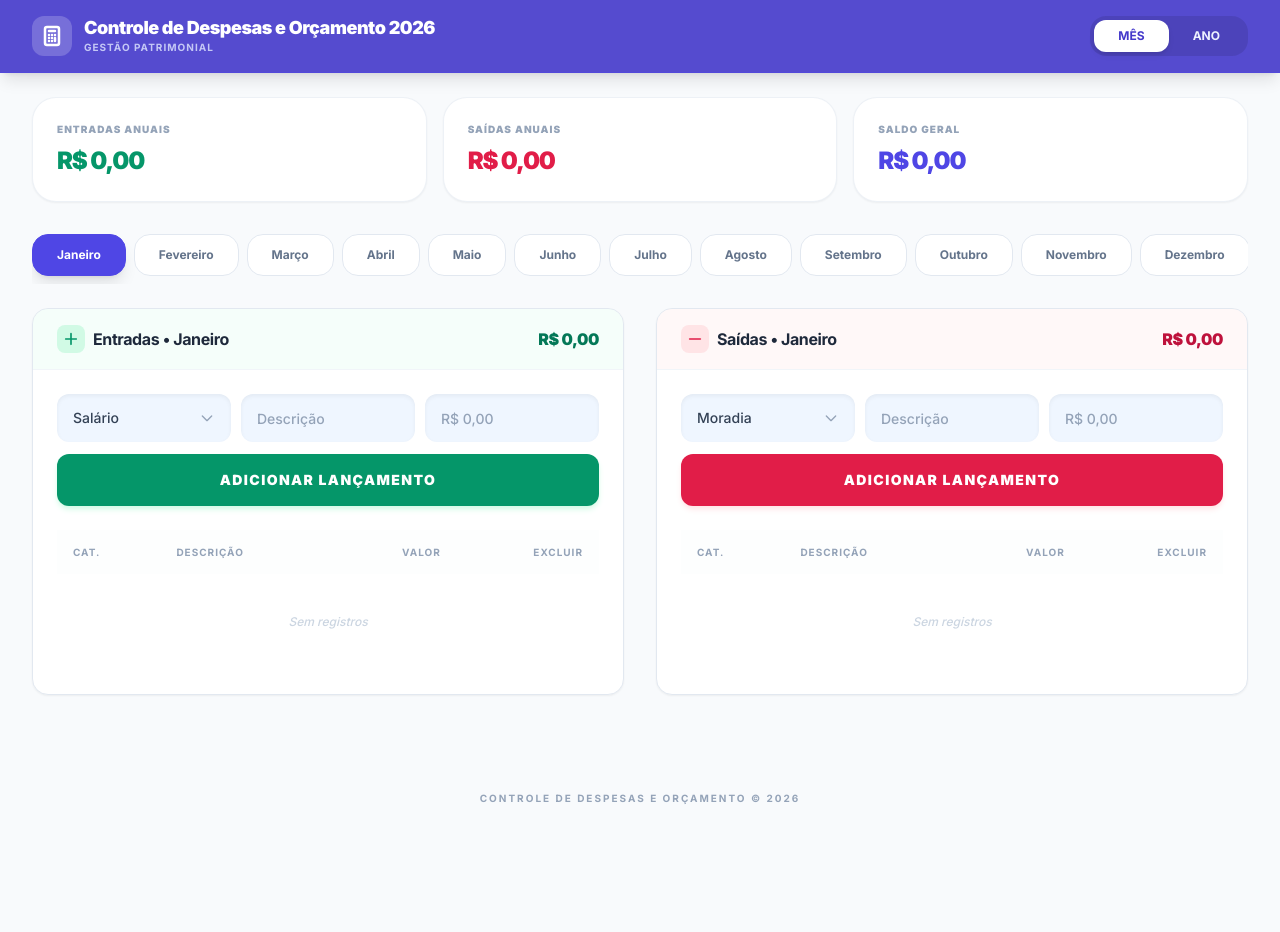
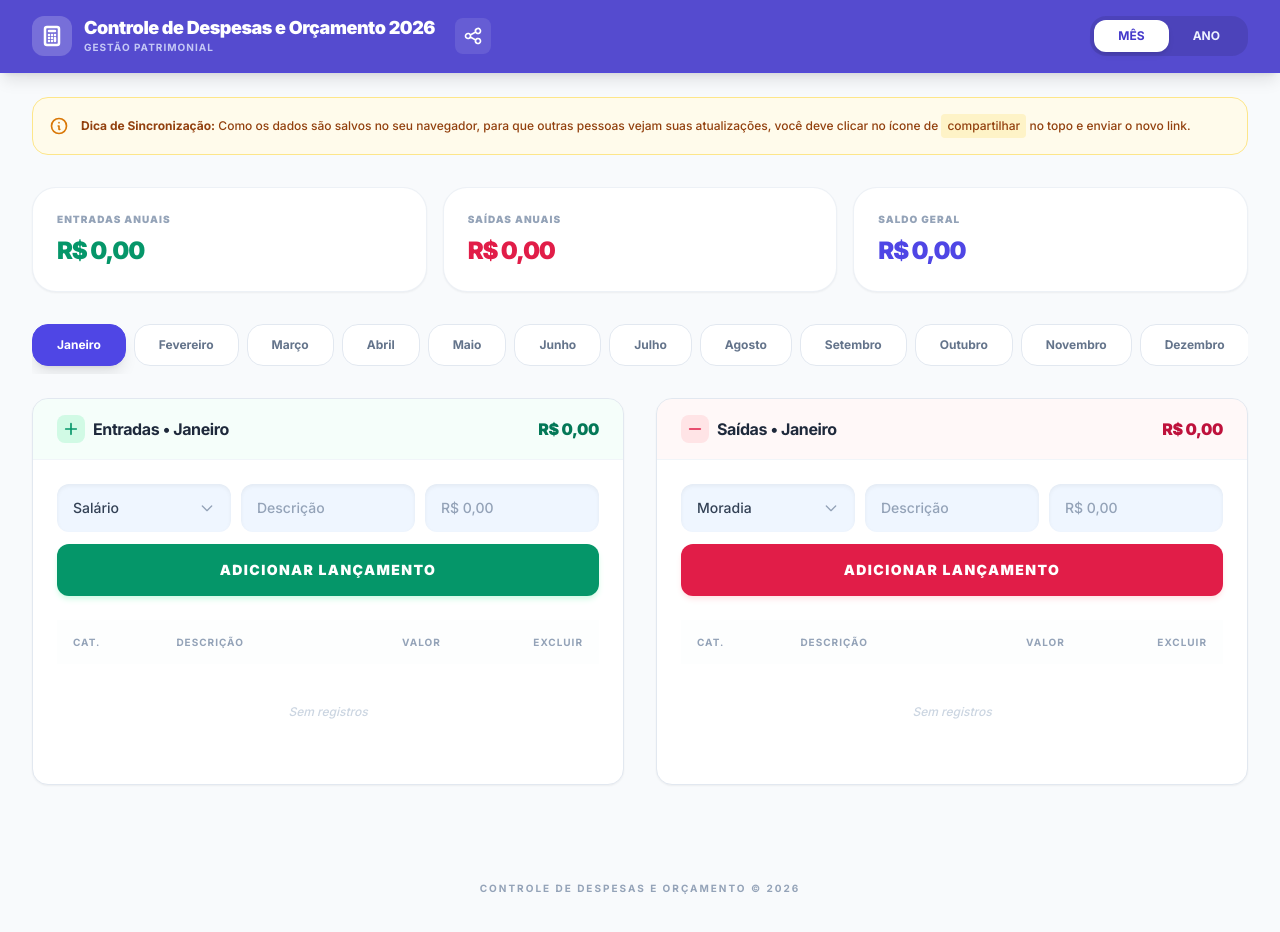
Before and after one commit to safabiano/Or-amento-Anual_2026, a React (Vite) app: page / in a window 1280 px wide. Shown: the top 932 px of the page. Before the commit the page ends 854 px from the top, so only its background shows below. Built offline with nearby package versions, Linux system fonts and the light colour scheme.

Commit message:
verificado atulização dos dados

```diff
--- a/App.tsx
+++ b/App.tsx
@@ -31,27 +31,65 @@ const INITIAL_BUDGET: AnnualBudget = {
 const COLORS = ['#10b981', '#ef4444', '#3b82f6', '#f59e0b', '#8b5cf6', '#ec4899'];
 
 const App: React.FC = () => {
-  const [budget, setBudget] = useState<AnnualBudget>(() => {
+  const [budget, setBudget] = useState<AnnualBudget>(INITIAL_BUDGET);
+  const [currentMonth, setCurrentMonth] = useState(new Date().getMonth());
+  const [activeTab, setActiveTab] = useState<'month' | 'year'>('month');
+  const [isMounted, setIsMounted] = useState(false);
+  const [showToast, setShowToast] = useState(false);
+
+  // Função para comprimir e gerar link
+  const handleShare = () => {
+    try {
+      const dataString = JSON.stringify(budget);
+      const encodedData = btoa(encodeURIComponent(dataString));
+      const shareUrl = `${window.location.origin}${window.location.pathname}#data=${encodedData}`;
+
+      navigator.clipboard.writeText(shareUrl).then(() => {
+        setShowToast(true);
+        setTimeout(() => setShowToast(false), 3000);
+      });
+    } catch (e) {
+      alert("Erro ao gerar link de compartilhamento. Os dados podem estar muito grandes.");
+    }
+  };
+
+  useEffect(() => {
+    setIsMounted(true);
+
+    // 1. Tentar carregar dados da URL (Prioridade)
+    const hash = window.location.hash;
+    if (hash.startsWith('#data=')) {
+      try {
+        const encodedData = hash.replace('#data=', '');
+        const decodedData = decodeURIComponent(atob(encodedData));
+        const parsedBudget = JSON.parse(decodedData);
+
+        if (parsedBudget[CURRENT_YEAR]) {
+          const confirmImport = window.confirm("Dados detectados no link! Deseja carregar esta versão da planilha? (Isso substituirá seus dados locais atuais)");
+          if (confirmImport) {
+            setBudget(parsedBudget);
+            // Limpa o hash para evitar recargas acidentais
+            window.history.replaceState(null, "", window.location.pathname);
+            return;
+          }
+        }
+      } catch (e) {
+        console.error("Erro ao processar dados da URL");
+      }
+    }
+
+    // 2. Se não houver dados na URL, carregar do LocalStorage
     try {
       const saved = localStorage.getItem('budget_data_v1');
       if (saved) {
         const parsed = JSON.parse(saved);
-        if (parsed[CURRENT_YEAR]) return parsed;
+        if (parsed[CURRENT_YEAR]) {
+          setBudget(parsed);
+        }
       }
     } catch (e) {
       console.warn("Falha ao carregar dados locais.");
     }
-    return INITIAL_BUDGET;
-  });
-
-  const [currentMonth, setCurrentMonth] = useState(new Date().getMonth());
-  const [activeTab, setActiveTab] = useState<'month' | 'year'>('month');
-  const [insights, setInsights] = useState<string | null>(null);
-  const [isGeneratingInsights, setIsGeneratingInsights] = useState(false);
-  const [isMounted, setIsMounted] = useState(false);
-
-  useEffect(() => {
-    setIsMounted(true);
   }, []);
 
   useEffect(() => {
@@ -100,14 +138,6 @@ const App: React.FC = () => {
     });
   };
 
-  const handleGetInsights = async () => {
-    setIsGeneratingInsights(true);
-    const summary = annualSummary.map(s => `${s.name}: Renda ${s.renda}, Despesa ${s.despesa}`).join('; ');
-    const res = await getFinancialInsights(summary);
-    setInsights(res);
-    setIsGeneratingInsights(false);
-  };
-
   const expenseByCategory = useMemo(() => {
     const categories: Record<string, number> = {};
     monthData.expenses.forEach(e => {
@@ -116,10 +146,18 @@ const App: React.FC = () => {
     return Object.entries(categories).map(([name, value]) => ({ name, value }));
   }, [monthData]);
 
-  if (!isMounted) return <div className="flex items-center justify-center h-screen text-indigo-600 font-bold">Iniciando...</div>;
+  if (!isMounted) return null;
 
   return (
     <div className="min-h-screen bg-slate-50 flex flex-col antialiased">
+      {/* Toast Notification */}
+      {showToast && (
+        <div className="fixed top-24 left-1/2 -translate-x-1/2 z-[100] bg-slate-900 text-white px-6 py-3 rounded-full text-sm font-bold shadow-2xl animate-in fade-in slide-in-from-top-4 duration-300 flex items-center gap-2">
+          <svg className="w-4 h-4 text-emerald-400" fill="currentColor" viewBox="0 0 20 20"><path fillRule="evenodd" d="M16.707 5.293a1 1 0 010 1.414l-8 8a1 1 0 01-1.414 0l-4-4a1 1 0 011.414-1.414L8 12.586l7.293-7.293a1 1 0 011.414 0z" clipRule="evenodd"/></svg>
+          Link de sincronização copiado!
+        </div>
+      )}
+
       <header className="bg-indigo-700 text-white shadow-lg sticky top-0 z-50 backdrop-blur-xl bg-opacity-90 border-b border-indigo-600/50">
         <div className="max-w-7xl mx-auto px-4 sm:px-6 lg:px-8 py-4 flex flex-col sm:flex-row justify-between items-center gap-4">
           <div className="flex items-center gap-3 w-full sm:w-auto">
@@ -132,6 +170,15 @@ const App: React.FC = () => {
               <h1 className="text-lg font-black tracking-tight leading-tight">Controle de Despesas e Orçamento {CURRENT_YEAR}</h1>
               <p className="text-[10px] text-indigo-100 uppercase tracking-widest font-bold opacity-80">Gestão Patrimonial</p>
             </div>
+            <button
+              onClick={handleShare}
+              className="ml-2 p-2 bg-white/10 hover:bg-white/20 rounded-lg transition-colors group relative"
+              title="Compartilhar link desta versão"
+            >
+              <svg className="w-5 h-5" fill="none" viewBox="0 0 24 24" stroke="currentColor">
+                <path strokeLinecap="round" strokeLinejoin="round" strokeWidth={2} d="M8.684 13.342C8.886 12.938 9 12.482 9 12c0-.482-.114-.938-.316-1.342m0 2.684a3 3 0 110-2.684m0 2.684l6.632 3.316m-6.632-6l6.632-3.316m0 0a3 3 0 105.367-2.684 3 3 0 00-5.367 2.684zm0 9.316a3 3 0 105.368 2.684 3 3 0 00-5.368-2.684z" />
+              </svg>
+            </button>
           </div>
 
           <div className="flex bg-black/10 p-1 rounded-2xl w-full sm:w-auto">
@@ -152,6 +199,15 @@ const App: React.FC = () => {
       </header>
 
       <main className="max-w-7xl mx-auto px-4 sm:px-6 lg:px-8 mt-6 w-full flex-1 mb-12">
+        <div className="bg-amber-50 border border-amber-200 rounded-2xl p-4 mb-8 flex items-start gap-3">
+          <svg className="w-5 h-5 text-amber-600 shrink-0 mt-0.5" fill="none" viewBox="0 0 24 24" stroke="currentColor">
+            <path strokeLinecap="round" strokeLinejoin="round" strokeWidth={2} d="M13 16h-1v-4h-1m1-4h.01M21 12a9 9 0 11-18 0 9 9 0 0118 0z" />
+          </svg>
+          <p className="text-xs text-amber-800 font-medium leading-relaxed">
+            <strong>Dica de Sincronização:</strong> Como os dados são salvos no seu navegador, para que outras pessoas vejam suas atualizações, você deve clicar no ícone de <span className="inline-block px-1.5 py-0.5 bg-amber-100 rounded">compartilhar</span> no topo e enviar o novo link.
+          </p>
+        </div>
+
         <div className="grid grid-cols-1 sm:grid-cols-3 gap-4 mb-8">
           <div className="bg-white p-6 rounded-[24px] shadow-sm border border-slate-200/60">
             <p className="text-[10px] uppercase tracking-widest font-black text-slate-400 mb-2">Entradas Anuais</p>
```
